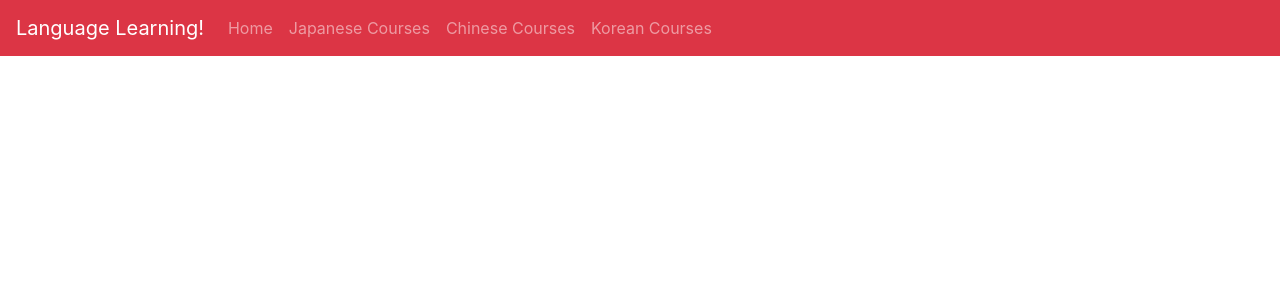
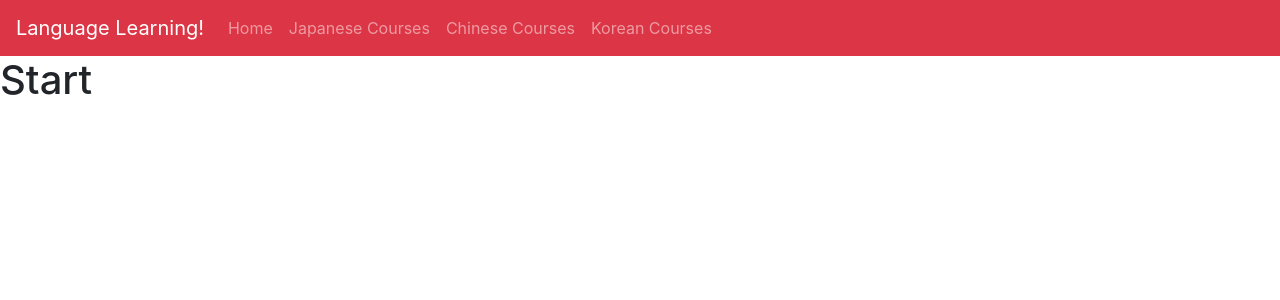
Before and after one commit to Haruberi/LangApp, a React (Create React App) app in the folder lang-app/: page /home in a window 1280 px wide. Shown: the top 300 px of the page. Built offline with nearby package versions, Linux system fonts and the light colour scheme; the HTML template or start-up script is replaced by a standard one.

Commit message:
Add startpage(home.js)

```diff
--- a/lang-app/src/App.js
+++ b/lang-app/src/App.js
@@ -1,6 +1,7 @@
 import React from "react";
 
 import * as ReactBootStrap from "react-bootstrap";
+import Home from "./Main/home";
 import ChineseCourses from "./Component/ChineseCourses";
 import JapaneseCourses from "./Component/JapaneseCourses";
 import KoreanCourses from "./Component/KoreanCourses";
@@ -16,6 +17,9 @@ const App = () => {
         {/* A <Switch> looks through its children <Route>s and
             renders the first one that matches the current URL. */}
         <Switch>
+          <Route path="/home" component={Home}>
+            <Home />
+          </Route>
           <Route path="/chinesecourses" component={ChineseCourses}>
             <ChineseCourses />
           </Route>
--- a/lang-app/src/Component/Navbar.js
+++ b/lang-app/src/Component/Navbar.js
@@ -17,7 +17,7 @@ const Navbar = () => {
         <ReactBootStrap.Navbar.Toggle aria-controls="responsive-navbar-nav" />
         <ReactBootStrap.Navbar.Collapse id="responsive-navbar-nav">
           <ReactBootStrap.Nav className="mr-auto">
-            <Link to="/">
+            <Link to="/home">
               <ReactBootStrap.Nav.Link href="#home">
                 Home
               </ReactBootStrap.Nav.Link>
--- /dev/null
+++ b/lang-app/src/Main/home.js
@@ -0,0 +1,11 @@
+import React from "react";
+
+const Home = () => {
+  return (
+    <div className="App">
+      <h1>Start</h1>
+    </div>
+  );
+};
+
+export default Home;
```
